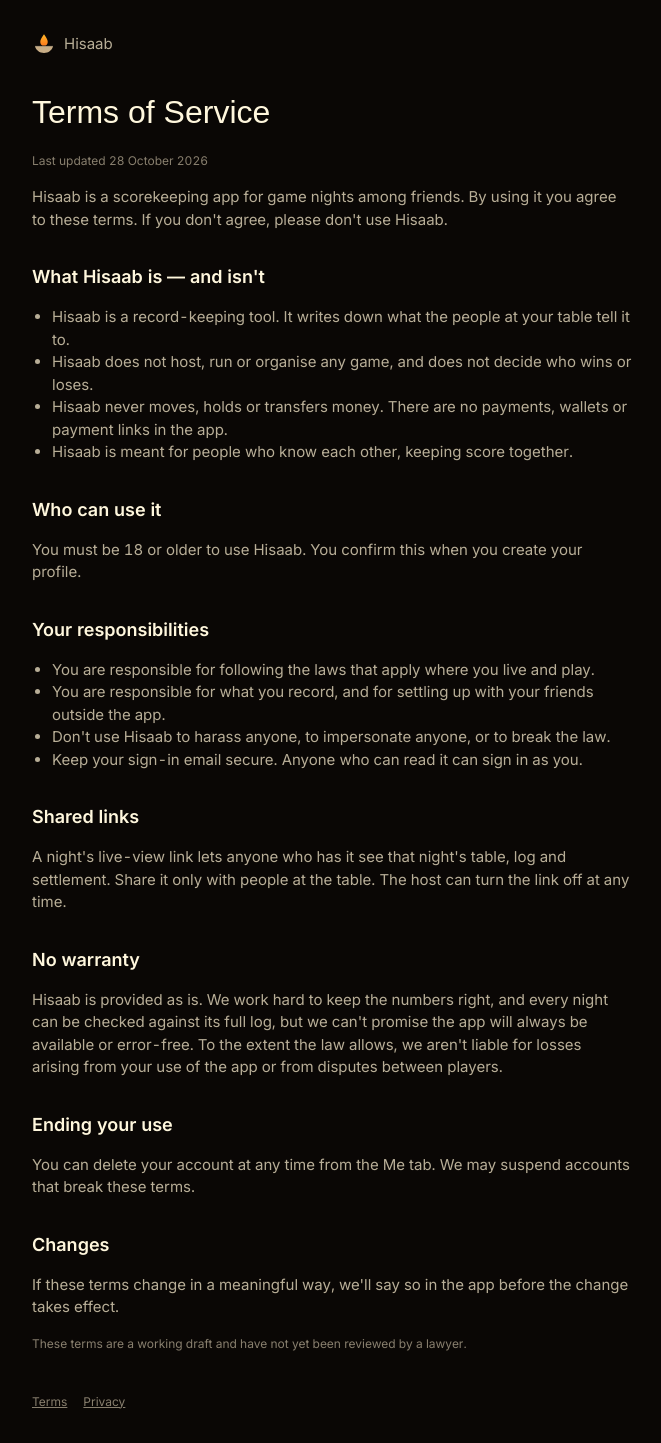
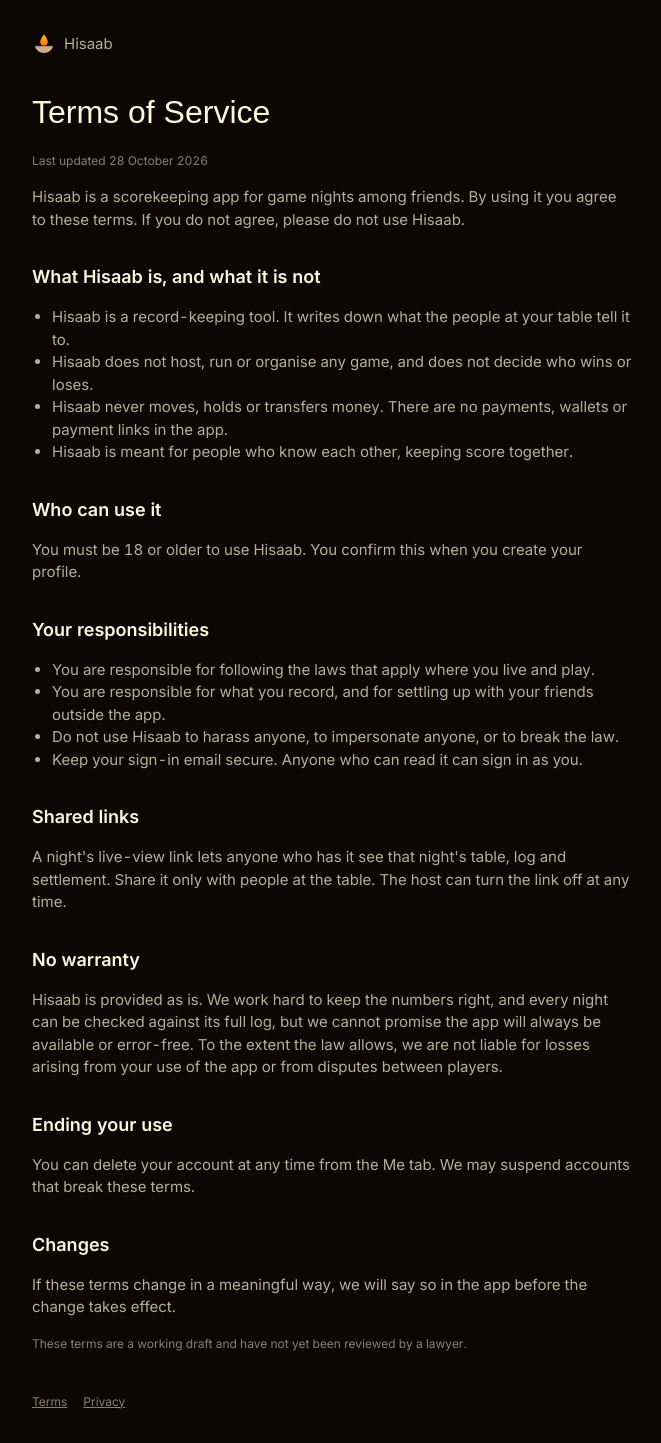
Before and after one commit to raghavg27/hisaab, a Next.js app in the folder apps/web/: page /legal/terms in a window 1280 px wide. Shown: the whole page, without its empty margins (308-969 px from the left). Built offline with nearby package versions, Linux system fonts and the light colour scheme; no server answers; a web font is replaced by a local one.

Commit message:
feat(web): drop contractions and em dashes from hardcoded copy
Legal pages, the sign-in email, the page and manifest title, the
not-host error and the void note separator in the log follow the same
voice as the message catalog.

```diff
--- a/apps/web/src/app/layout.tsx
+++ b/apps/web/src/app/layout.tsx
@@ -10,7 +10,7 @@
 const mono = JetBrains_Mono({ subsets: ['latin'], variable: '--font-jetbrains-mono', display: 'swap' });
 
 export const metadata: Metadata = {
-  title: { default: `${APP_NAME} — game night tracker`, template: `%s · ${APP_NAME}` },
+  title: { default: `${APP_NAME} · game night tracker`, template: `%s · ${APP_NAME}` },
   description:
     'Keep score at teen patti night. Track buy-ins, top-ups and shorts, see where the count went wrong, and settle up in two minutes. Works offline.',
   applicationName: APP_NAME,
--- a/apps/web/src/app/legal/privacy/page.tsx
+++ b/apps/web/src/app/legal/privacy/page.tsx
@@ -8,7 +8,7 @@
       <h1>Privacy Policy</h1>
       <p className="text-caption text-text-3">Last updated 28 October 2026</p>
       <p>
-        We collect the minimum Hisaab needs to keep score, we don&apos;t sell or share your data, and you can export or
+        We collect the minimum Hisaab needs to keep score, we do not sell or share your data, and you can export or
         delete it at any time. This policy follows the basics of India&apos;s Digital Personal Data Protection Act, 2023.
       </p>
 
@@ -37,7 +37,7 @@
           Our service providers store data for us: Supabase (database and sign-in) and Vercel (hosting and anonymous
           analytics). They process it only on our instructions.
         </li>
-        <li>We don&apos;t sell your data, show ads, or share it with anyone else.</li>
+        <li>We do not sell your data, show ads, or share it with anyone else.</li>
       </ul>
 
       <h2>Your rights</h2>
--- a/apps/web/src/app/legal/terms/page.tsx
+++ b/apps/web/src/app/legal/terms/page.tsx
@@ -8,11 +8,11 @@
       <h1>Terms of Service</h1>
       <p className="text-caption text-text-3">Last updated 28 October 2026</p>
       <p>
-        Hisaab is a scorekeeping app for game nights among friends. By using it you agree to these terms. If you don&apos;t
-        agree, please don&apos;t use Hisaab.
+        Hisaab is a scorekeeping app for game nights among friends. By using it you agree to these terms. If you do not
+        agree, please do not use Hisaab.
       </p>
 
-      <h2>What Hisaab is — and isn&apos;t</h2>
+      <h2>What Hisaab is, and what it is not</h2>
       <ul>
         <li>Hisaab is a record-keeping tool. It writes down what the people at your table tell it to.</li>
         <li>Hisaab does not host, run or organise any game, and does not decide who wins or loses.</li>
@@ -27,7 +27,7 @@
       <ul>
         <li>You are responsible for following the laws that apply where you live and play.</li>
         <li>You are responsible for what you record, and for settling up with your friends outside the app.</li>
-        <li>Don&apos;t use Hisaab to harass anyone, to impersonate anyone, or to break the law.</li>
+        <li>Do not use Hisaab to harass anyone, to impersonate anyone, or to break the law.</li>
         <li>Keep your sign-in email secure. Anyone who can read it can sign in as you.</li>
       </ul>
 
@@ -40,15 +40,15 @@
       <h2>No warranty</h2>
       <p>
         Hisaab is provided as is. We work hard to keep the numbers right, and every night can be checked against its full
-        log, but we can&apos;t promise the app will always be available or error-free. To the extent the law allows, we
-        aren&apos;t liable for losses arising from your use of the app or from disputes between players.
+        log, but we cannot promise the app will always be available or error-free. To the extent the law allows, we
+        are not liable for losses arising from your use of the app or from disputes between players.
       </p>
 
       <h2>Ending your use</h2>
       <p>You can delete your account at any time from the Me tab. We may suspend accounts that break these terms.</p>
 
       <h2>Changes</h2>
-      <p>If these terms change in a meaningful way, we&apos;ll say so in the app before the change takes effect.</p>
+      <p>If these terms change in a meaningful way, we will say so in the app before the change takes effect.</p>
 
       <p className="text-caption text-text-3">
         These terms are a working draft and have not yet been reviewed by a lawyer.
--- a/apps/web/src/app/manifest.ts
+++ b/apps/web/src/app/manifest.ts
@@ -3,7 +3,7 @@
 
 export default function manifest(): MetadataRoute.Manifest {
   return {
-    name: `${APP_NAME} — game night tracker`,
+    name: `${APP_NAME} · game night tracker`,
     short_name: APP_NAME,
     description: 'Keep score at teen patti night. Works offline.',
     start_url: '/app',
--- a/apps/web/src/components/night/LogView.tsx
+++ b/apps/web/src/components/night/LogView.tsx
@@ -142,7 +142,7 @@
                         <span className="text-loss">
                           {' '}
                           · {t('voided', { reason: t(`reasons.${l.voided.reason}`) })}
-                          {l.voided.note && !l.voided.note.startsWith('fix:') ? ` — ${l.voided.note}` : ''}
+                          {l.voided.note && !l.voided.note.startsWith('fix:') ? ` · ${l.voided.note}` : ''}
                         </span>
                       )}
                       {mismatch !== 0 && <span className="text-loss"> · {t('mismatch', { amount: formatINR(mismatch) })}</span>}
--- a/apps/web/src/lib/night.ts
+++ b/apps/web/src/lib/night.ts
@@ -36,7 +36,7 @@
     const session = await db.sessions.get(sessionId);
     if (!session) return { ok: false as const, code: 'not_started' as const, message: 'Night not found' };
     if (session.hostUserId !== actor)
-      return { ok: false as const, code: 'not_started' as const, message: "You're not the host of this night" };
+      return { ok: false as const, code: 'not_started' as const, message: 'You are not the host of this night' };
     const existing = await loadEvents(sessionId);
     let state: NightState = project(existing);
     const all: LedgerEvent[] = [...existing];
```
Also changed, not shown: 1 other file (tests, documents, lock files or other folders).
